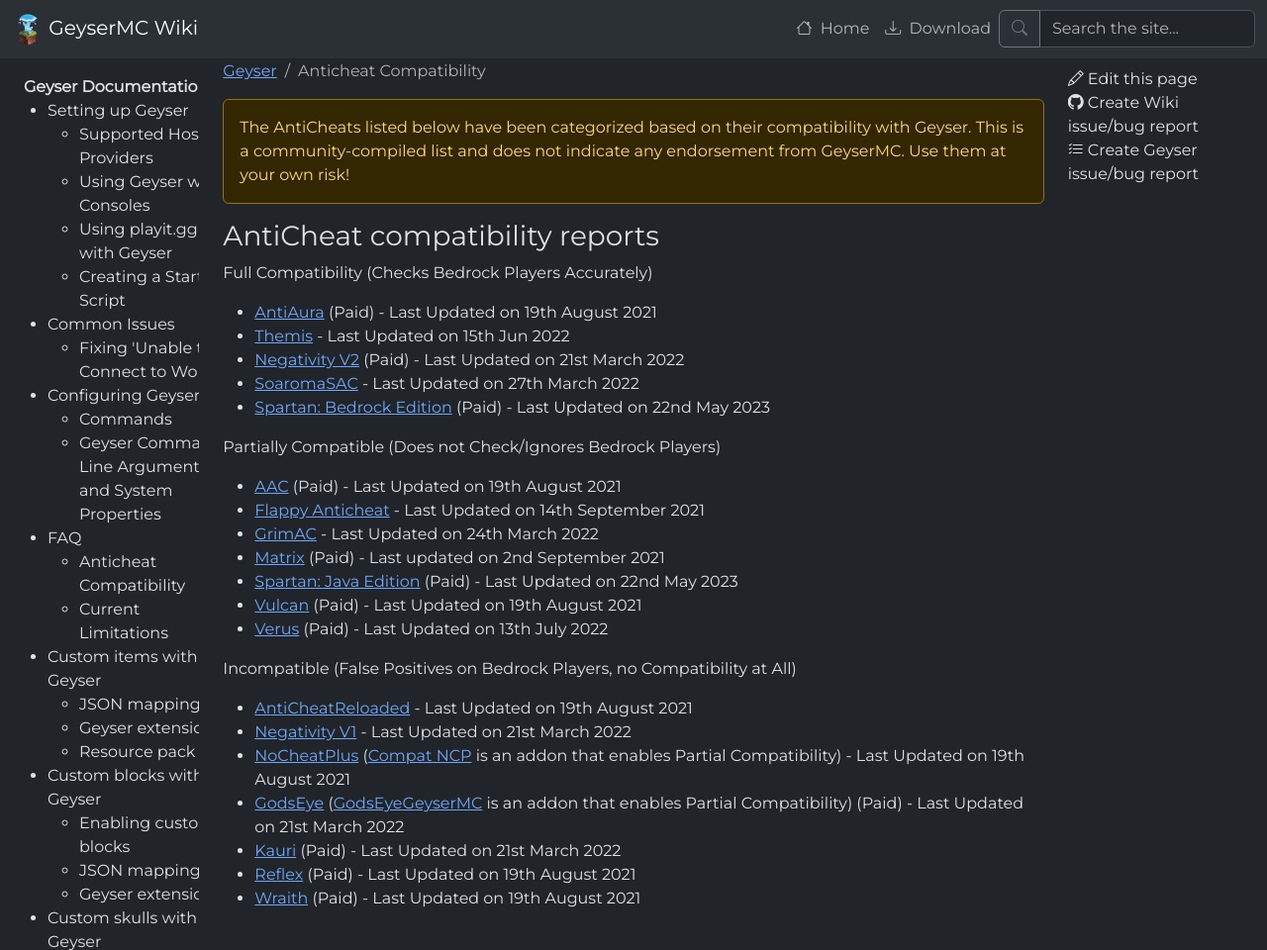
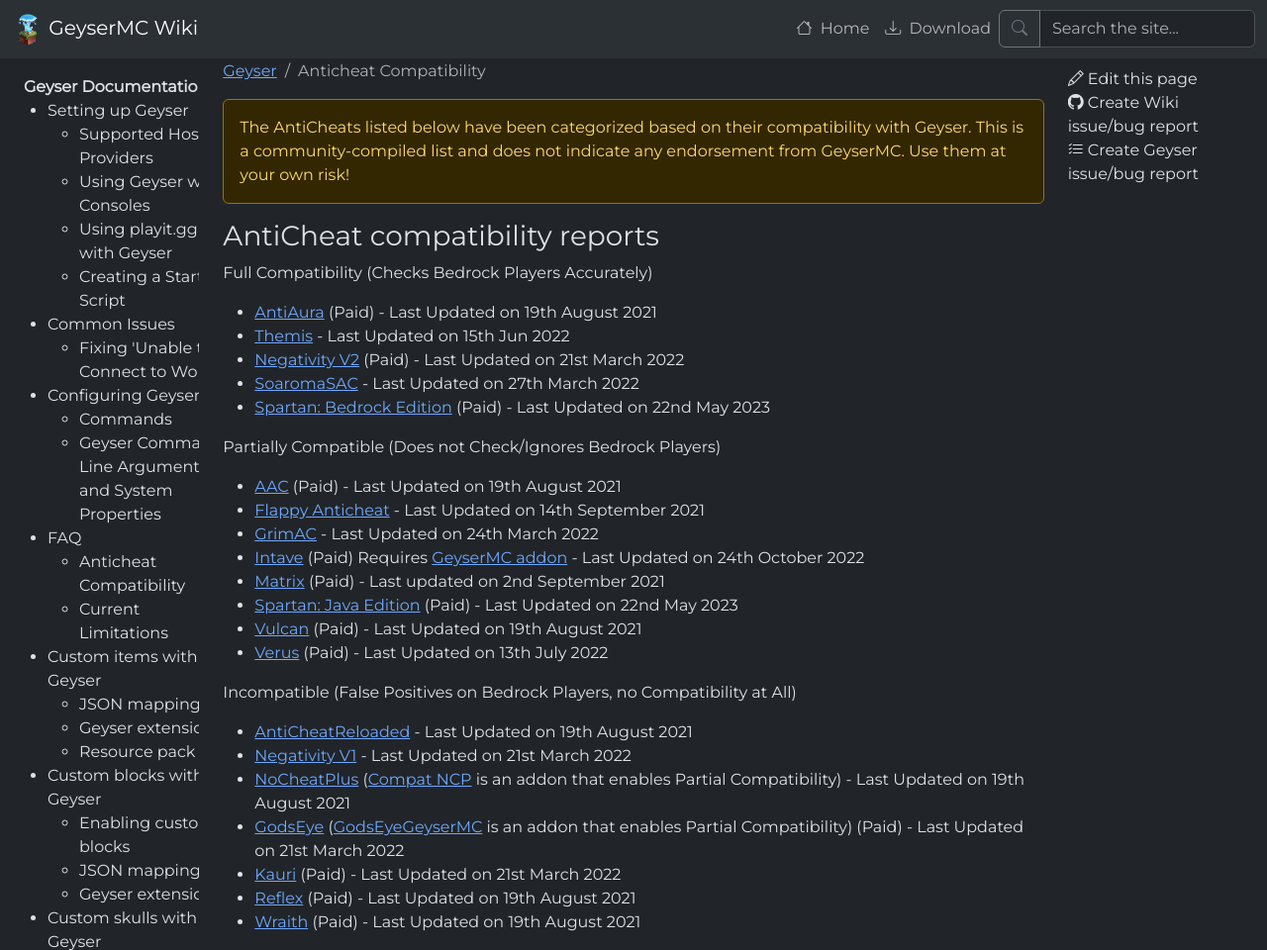
Before and after one commit to GeyserMC/GeyserWiki, a Jekyll site: the page built from _docs/geyser/anticheat-compatibility.md, in a window 1280 px wide and 960 px high. Shown: the whole window at 99% size. Built offline with Jekyll 4.4.1, drawn with Linux system fonts in a browser that asks for light colours.

Commit message:
docs: Add Intave anticheat (#91)

```diff
--- a/_docs/geyser/anticheat-compatibility.md
+++ b/_docs/geyser/anticheat-compatibility.md
@@ -21,6 +21,7 @@
 - [AAC](https://www.spigotmc.org/resources/6442/){:target="_blank"} (Paid) - Last Updated on 19th August 2021
 - [Flappy Anticheat](https://www.spigotmc.org/resources/92180/){:target="_blank"} - Last Updated on 14th September 2021
 - [GrimAC](https://github.com/MWHunter/Grim){:target="_blank"} - Last Updated on 24th March 2022
+- [Intave](https://intave.ac){:target="_blank"} (Paid) Requires [GeyserMC addon](https://github.com/intave/bedrock){:target="_blank"} - Last Updated on 24th October 2022
 - [Matrix](https://matrix.rip/){:target="_blank"} (Paid) - Last updated on 2nd September 2021
 - [Spartan: Java Edition](https://www.spigotmc.org/resources/25638/){:target="_blank"} (Paid) - Last Updated on 22nd May 2023
 - [Vulcan](https://www.spigotmc.org/resources/83626/){:target="_blank"} (Paid) - Last Updated on 19th August 2021
```
